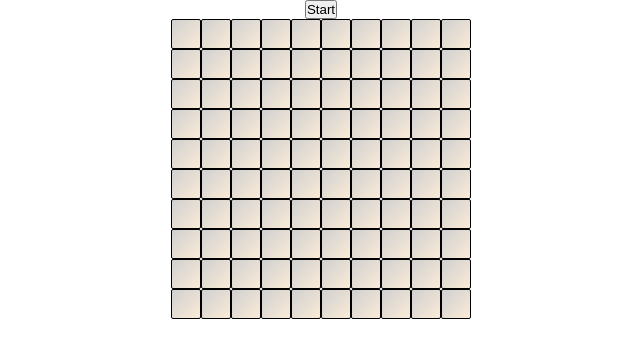
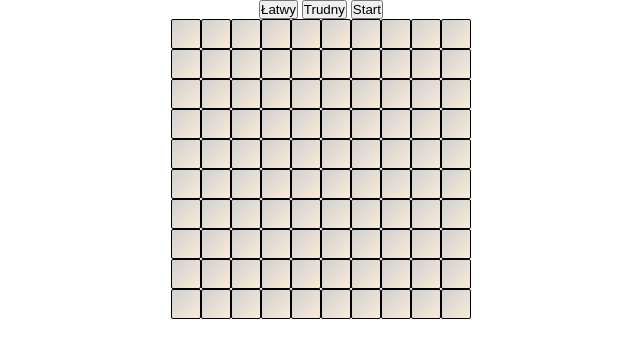
Before and after one commit to ManuLisek/saper-javascript, a website: page index.html in a window 1280 px wide. Shown: the whole page, without its empty margins (319-959 px from the left). Drawn offline with Linux system fonts and the light colour scheme.

Commit message:
Add buttons easy and difficult

```diff
--- a/index.html
+++ b/index.html
@@ -7,7 +7,11 @@
   <link rel="stylesheet" href="css/style.css">
 </head>
   <body>
-    <button class='btn start'>Start</button>
+    <div class="button-container">
+      <button class="btn easy">Łatwy</button>
+      <button class="btn difficult">Trudny</button>
+      <button class='btn start'>Start</button>
+    </div>
     <div class='game'>
       <div class='container'></div>
     </div>
--- a/js/script.js
+++ b/js/script.js
@@ -1,5 +1,7 @@
 'use strict'
 const btnStart = document.querySelector('.start');
+const btnEasy = document.querySelector('.easy');
+const btnDifficult = document.querySelector('.difficult');
 const container = document.querySelector('.container');
 const bombIcon = '<i class="fas fa-bomb"></i>';
 const bombsArray = [];
```
